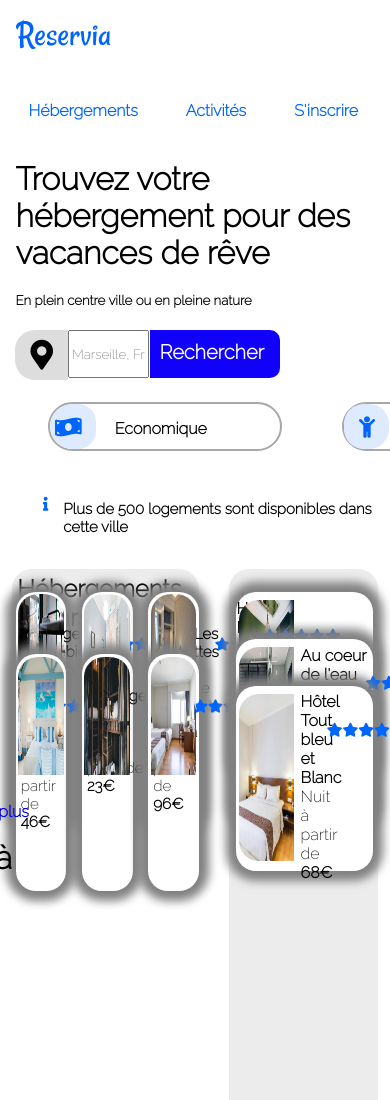
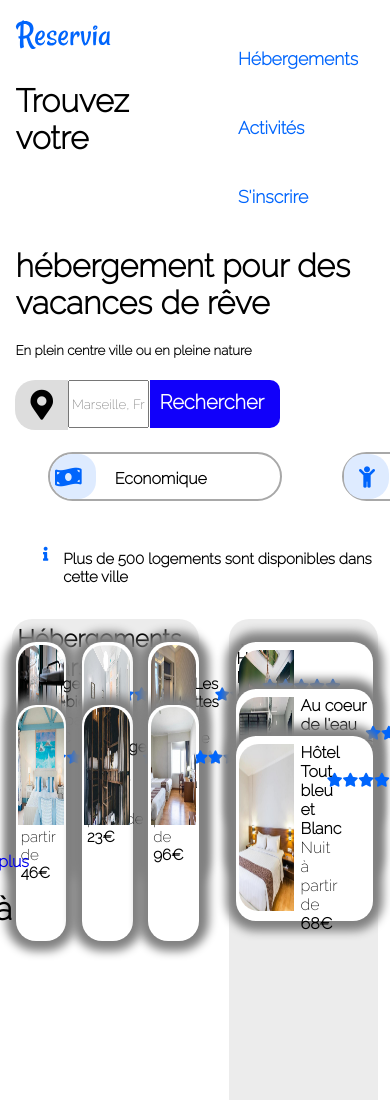
Before and after one commit to schoto/AkhmetkhanovKazbek_2_29072021, a plain HTML site: page index.html in a window 390 px wide. Shown: the top 1100 px of the page. Drawn offline with Linux system fonts and the light colour scheme.

Commit message:
menu changed for responsive

```diff
--- a/styles.css
+++ b/styles.css
@@ -1,4 +1,20 @@
 @import url("https://fonts.googleapis.com/css2?family=Raleway:wght@200&display=swap"); /* font imported from google fonts*/
+@media all and (max-width: 1024px) {
+.menu {
+  width: auto;
+  text-align: left;
+  flex-direction: column;
+  }
+.menu li {
+  padding-left: 4px;
+}
+.menu a {
+  font-size: 1.1em;
+}
+.menu a:hover {
+  border-bottom: 0;
+}
+}
 /* HEADER */
 .menu {
   display: flex; /* flexbox */
```
